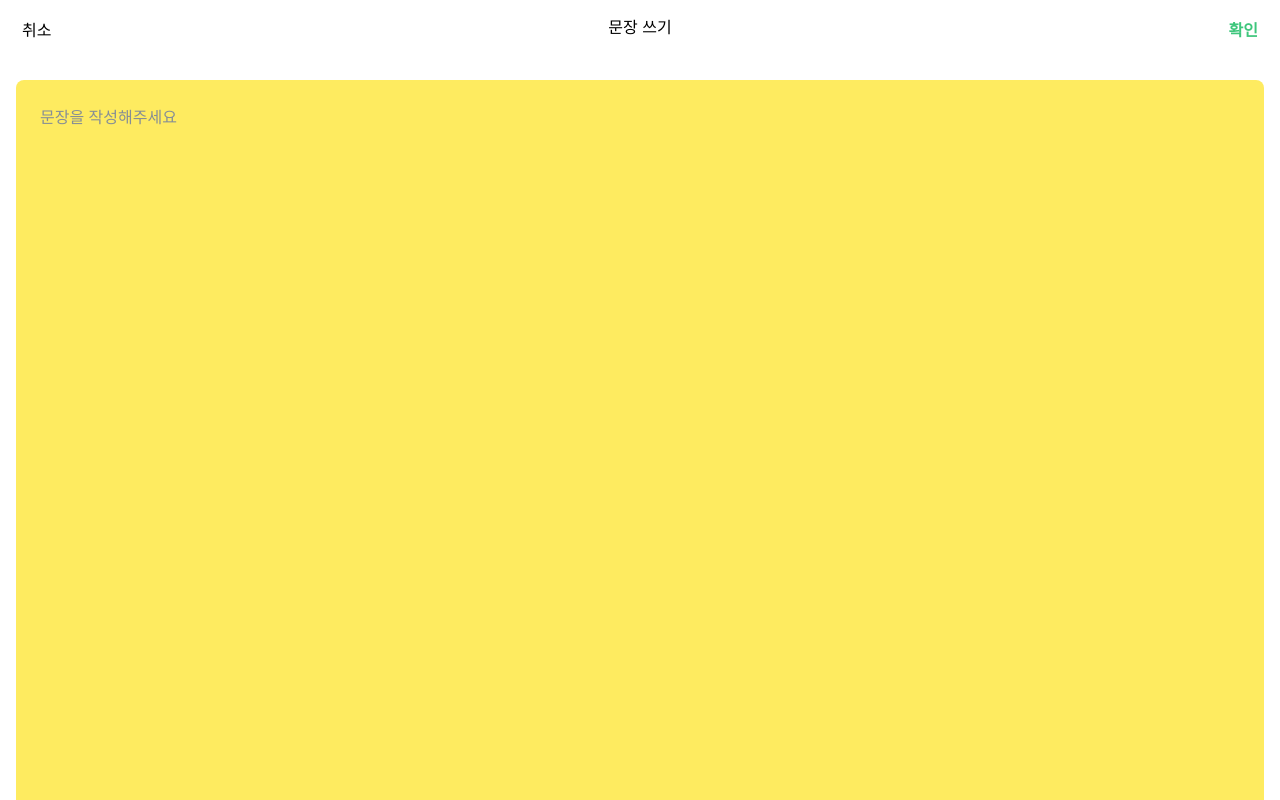
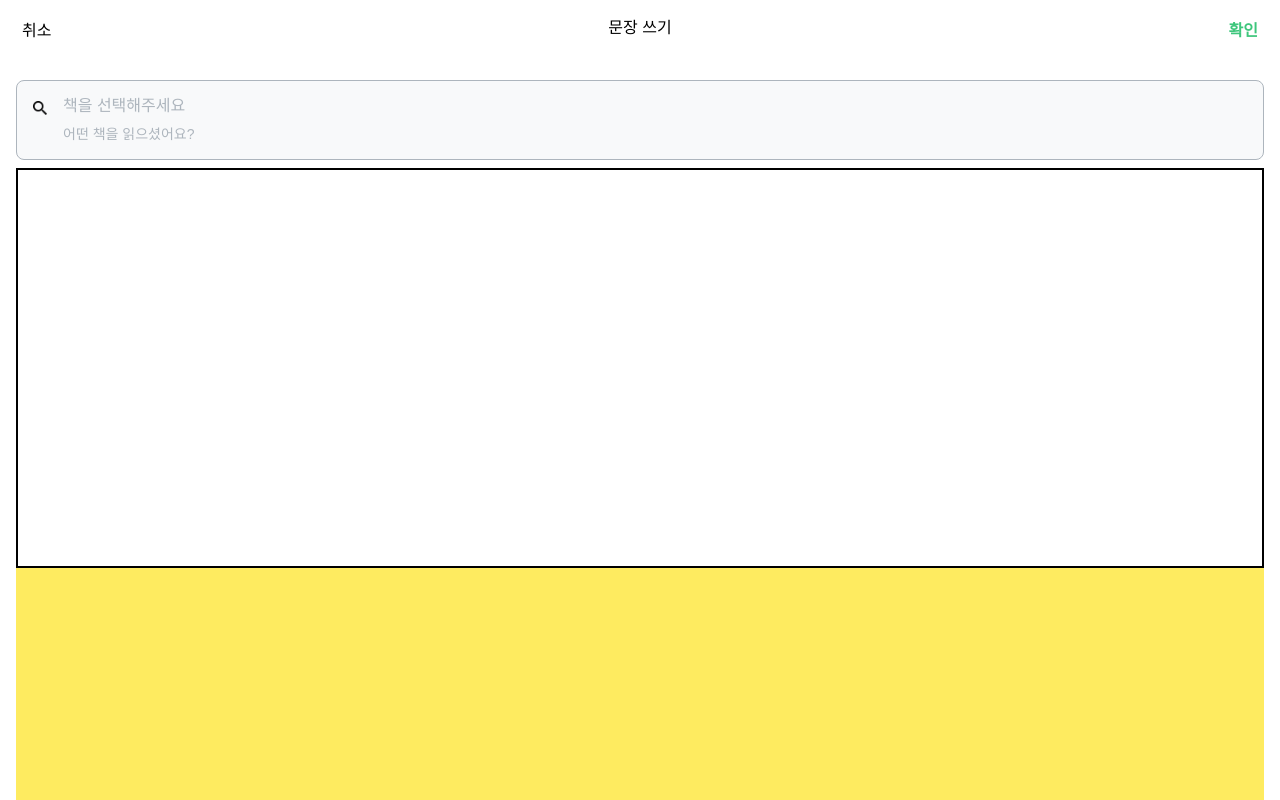
Before and after one commit to songdaehyun/Book-let, a React (Create React App) app in the folder FE/: page /sentence/write in a window 1280 px wide. Shown: the top 800 px of the page. Built offline with nearby package versions, Linux system fonts and the light colour scheme; a web font is replaced by a local one.

Commit message:
Design: Add 문장 도서 검색바

```diff
--- /dev/null
+++ b/FE/src/components/molecules/Sentence/SentenceBookSearch.js
@@ -0,0 +1,28 @@
+import React from "react";
+import { Text } from "../../../styles/common/TextsStyle";
+import { SentenceBookAutoSearchBox, SentenceBookSearchBarBox, SentenceBookSearchBox } from "../../../styles/Sentence/SentenceFormStyle";
+import searchIcon from "../../../assets/icons/search-icon.png";
+
+function SentenceBookSearch(props) {
+	return (
+		<SentenceBookSearchBox>
+			<SentenceBookSearchBarBox>
+				<img src={searchIcon} alt="search icon" />
+				<div>
+					<input weight="bold" marginBottom="8" placeholder="책을 선택해주세요" />
+					{/* <Text weight="bold" color="var(--gray-500)" marginBottom="8">
+					책을 선택해주세요
+				</Text> */}
+					<Text size="14" color="var(--gray-500)">
+						어떤 책을 읽으셨어요?
+					</Text>
+				</div>
+			</SentenceBookSearchBarBox>
+            <SentenceBookAutoSearchBox>
+
+            </SentenceBookAutoSearchBox>
+		</SentenceBookSearchBox>
+	);
+}
+
+export default SentenceBookSearch;
--- a/FE/src/components/organisms/Sentence/SentenceForm.js
+++ b/FE/src/components/organisms/Sentence/SentenceForm.js
@@ -3,6 +3,7 @@ import React, { useState } from "react";
 import SentenceTextarea from "../../molecules/Input/SentenceTextarea";
 import SentenceColorSelect from "./SentenceColorSelect";
 import WriteSentencePage from "./WriteSentencePage";
+import SentenceBookSearch from "../../molecules/Sentence/SentenceBookSearch";
 
 import { Container } from "../../../styles/common/ContainingsStyle";
 
@@ -13,6 +14,7 @@ function SentenceForm(props) {
 
 	return (
 		<Container paddingTop="80" paddingLeft="16" paddingRight="16">
+			<SentenceBookSearch />
 			<SentenceTextarea content={content} setContent={setContent} background={background} />
 			<SentenceColorSelect setBackground={setBackground} />
 			<WriteSentencePage page={page} setPage={setPage} />
--- a/FE/src/styles/Sentence/SentenceFormStyle.js
+++ b/FE/src/styles/Sentence/SentenceFormStyle.js
@@ -50,3 +50,56 @@ export const PageInputBox = styled.div`
 	display: flex;
 	align-items: center;
 `;
+
+export const SentenceBookSearchBox = styled.div`
+	position: relative;
+`;
+
+export const SentenceBookSearchBarBox = styled.div`
+	padding: 16px;
+	margin-bottom: 24px;
+
+	display: flex;
+
+	background: var(--gray-50);
+	border: 0.5px solid var(--gray-500);
+	border-radius: 8px;
+
+	img {
+		width: 14px;
+		height: 14px;
+
+		margin-right: 16px;
+		margin-top: 4px;
+	}
+
+	input {
+		padding: 0;
+		margin-bottom: 8px;
+
+		background-color: transparent;
+		border: none;
+		outline: none;
+
+		::placeholder {
+			color: var(--gray-500);
+		}
+	}
+`;
+
+export const SentenceBookAutoSearchBox = styled.div`
+	width: 100%;
+	height: 50vh;
+
+	padding: 15px;
+
+	position: absolute;
+	z-index: 3;
+
+	top: 88px;
+	left: 0;
+	right: 0;
+
+	border: 2px solid;
+	background-color: #fff;
+`;
```
